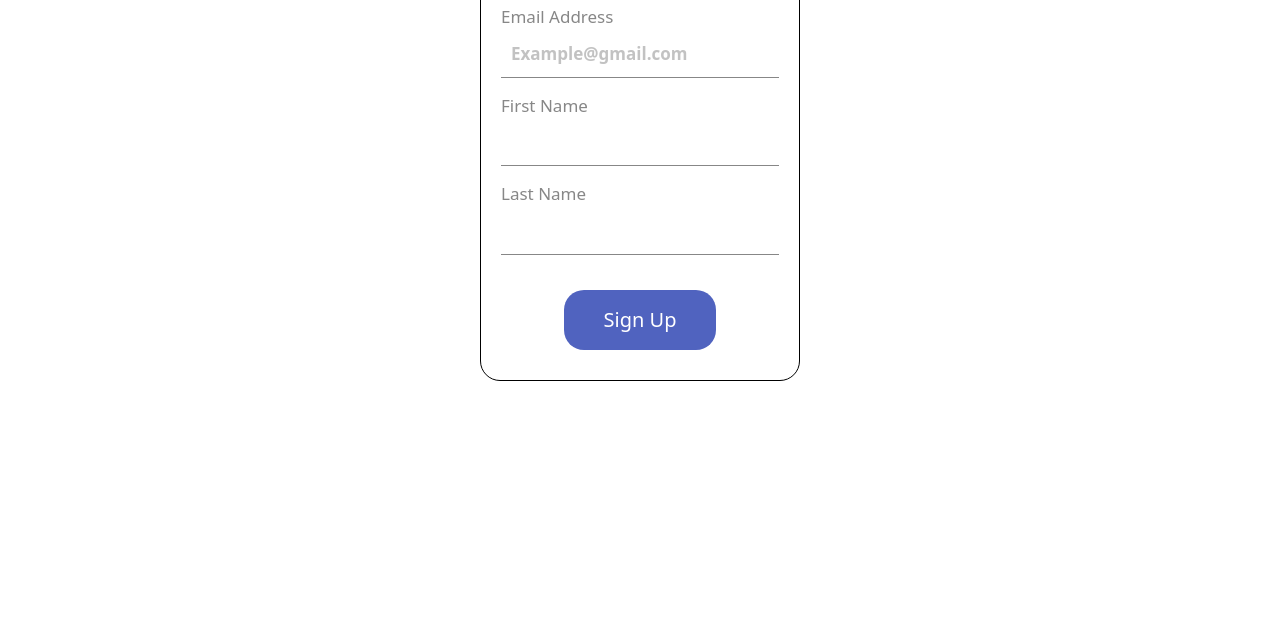
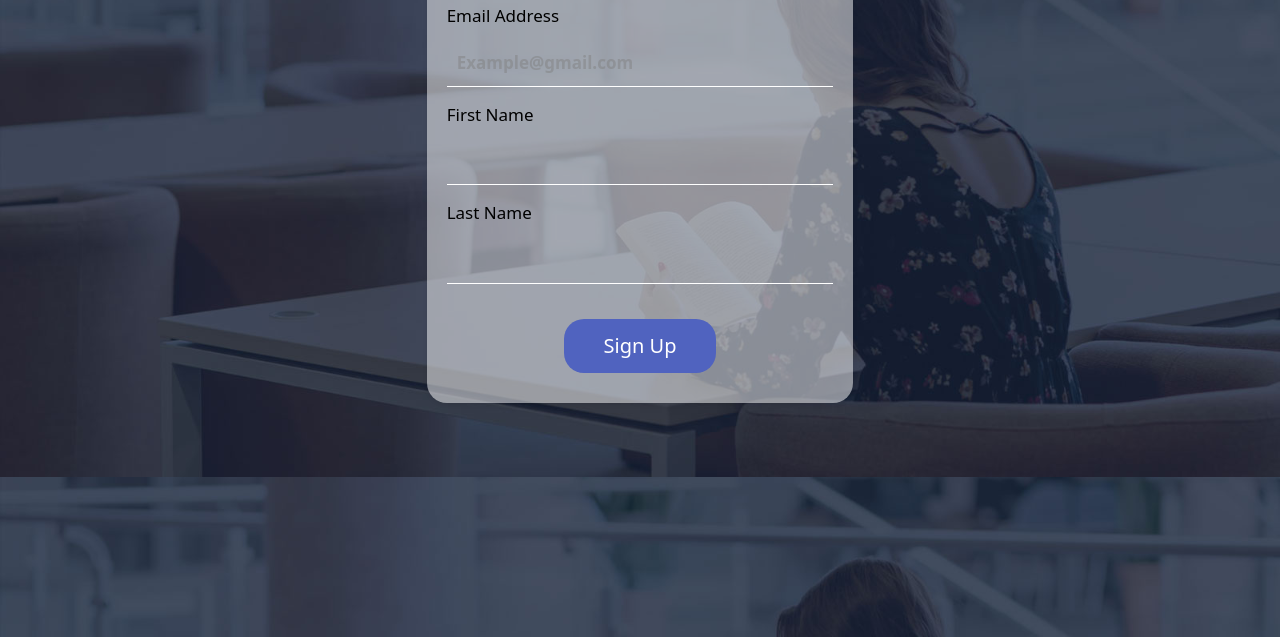
Before and after one commit to pepelindr13/liveTest, a plain HTML site: page index.html in a window 1280 px wide. Shown: the part 163-800 px from the top of the page. Drawn offline with nearby package versions, Linux system fonts and the light colour scheme.

Commit message:
background

```diff
--- a/index.html
+++ b/index.html
@@ -22,12 +22,22 @@
 </head>
 <style>
 
+  body{
+    background: url(images/main-slider-01.jpg);
+    background-size: cover;
+  }
+
+  .box {
+    border-radius: 20px;
+    background-color: rgba(255, 255, 255, 0.5);
+
+  }
+
+
     #container {
         padding:10px 20px;
         width: 100%;
         margin: auto;
-        border-radius: 20px;
-        border: 1px solid black;
     }
 
     #ell {
@@ -48,16 +58,17 @@
 
     label {
         font-size: 17px;
-        color: #878787;
+        color: black;
+        margin-bottom: 10px;
     }
 
     input {
         border: none;
-        border-bottom: 1px solid #878787;
+        border-bottom: 1px solid white;
         padding: 10px;
         margin-bottom: 15px;
         outline: none;
-        background: white;
+        background: none;
         /* padding-left: 10px; */
         font-size: 18px;
         font-weight: 600;
@@ -87,7 +98,7 @@
         color: white;
         border: none;
         border-radius: 20px;
-        padding: 15px 40px;
+        padding: 12px 40px;
         font-size: 20px;
         margin:0 auto;
     }
@@ -105,8 +116,9 @@
 
 
 </style>
-<body class="w-25 mx-auto">
-    <div id="container" class="mt-5">
+<body>
+  <div class="box col-lg-4 col-12 mx-auto p-3 p-lg-0 shadow-sm mt-5">
+    <div id="container">
       <div id="ellipse">
           <img src="images/Ellipse 127.png" alt="">
           <img id="ell" src="images/Ellipse 128.png" alt="">
@@ -128,9 +140,10 @@
               <input id="lastname" class="w-100" type="text">
           </div>
           <div id="btndiv">
-                <button onclick="signup()">
+              <button  onclick="signup()">
                   Sign Up
               </button>
+          </div>
       </div>
   </div>
   </div>
```
Also changed, not shown: images/main-slider-01.jpg (added). Lines whose indentation alone changed are shown as unchanged.
